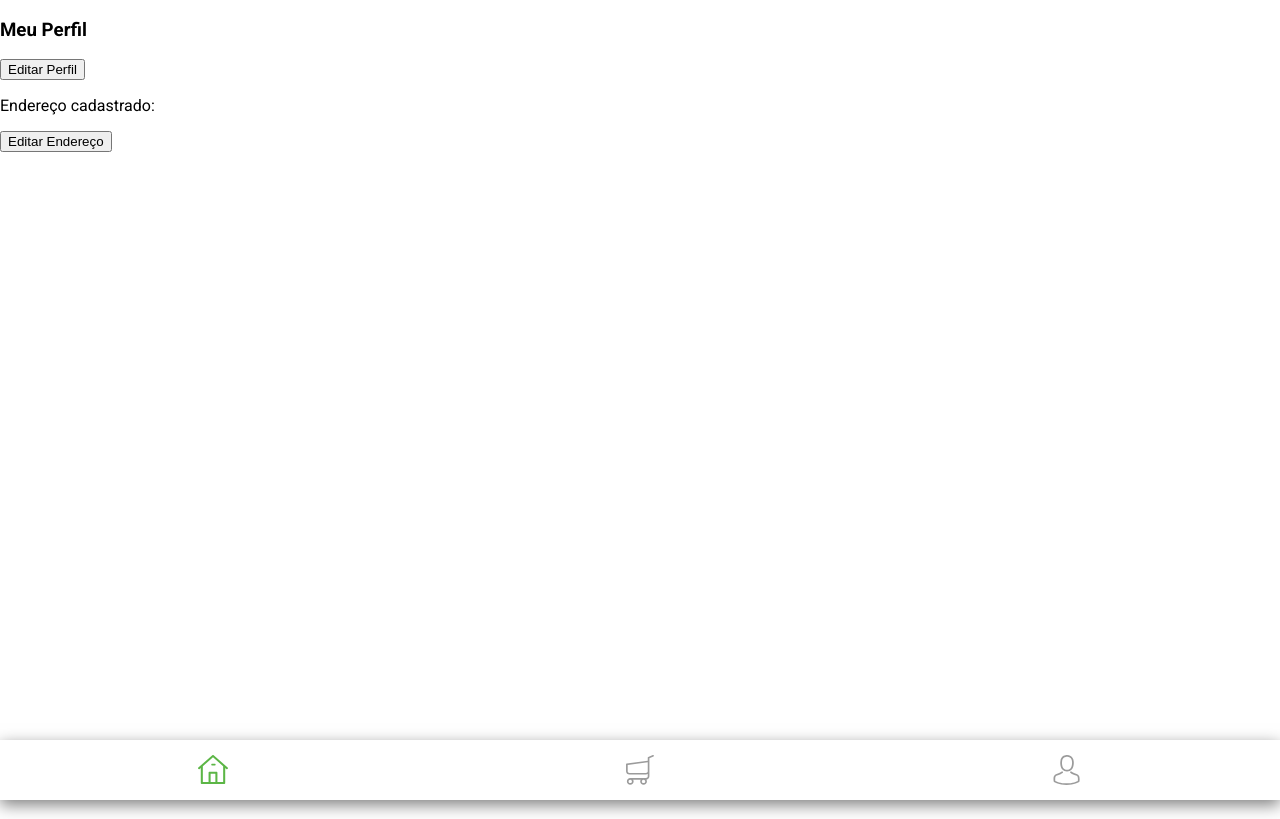
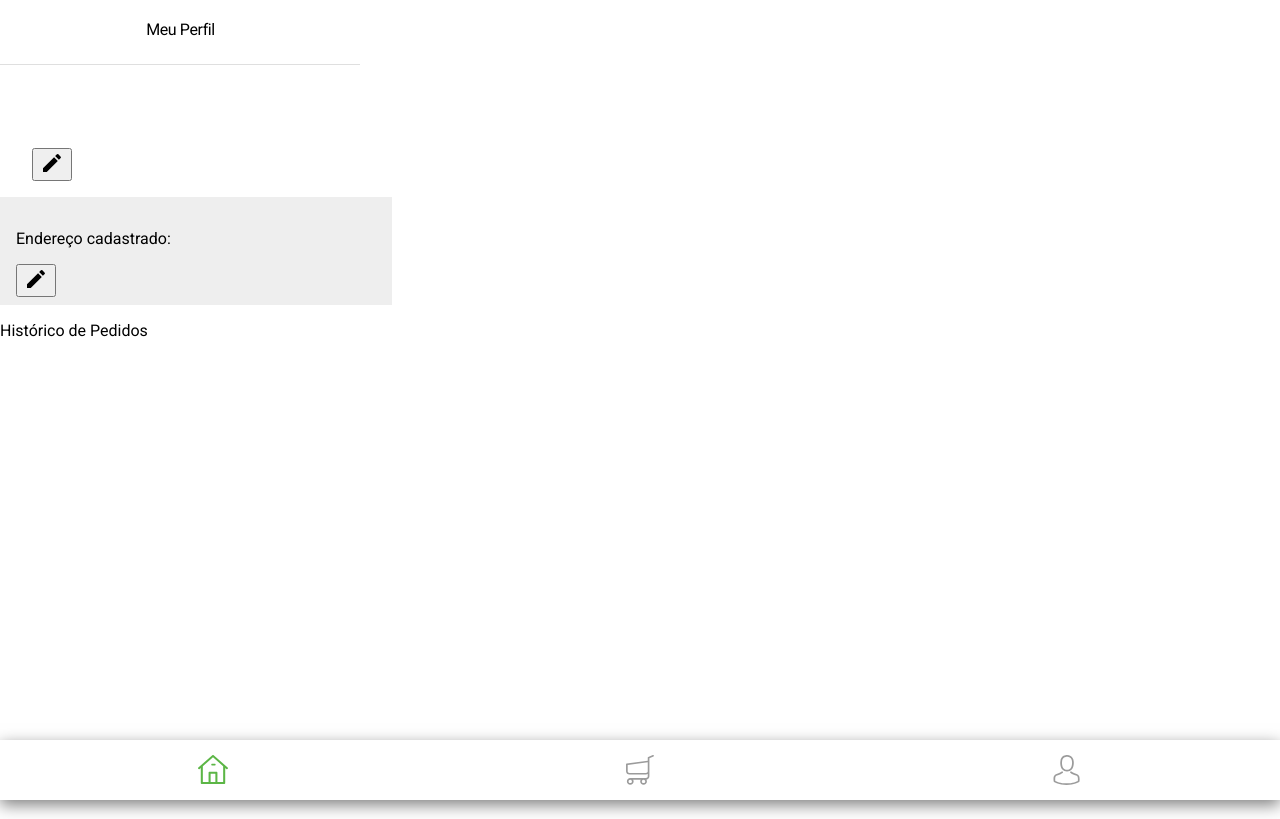
Before and after one commit to future4code/Guimaraes-labe-food5, a React (Create React App) app: page /perfil/1 in a window 1280 px wide. Built offline with nearby package versions, Linux system fonts and the light colour scheme; no server answers; sample sign-in values are in the browser's storage.

Commit message:
estilização pagina perfil em andamento

```diff
--- a/package.json
+++ b/package.json
@@ -6,6 +6,7 @@
     "@emotion/react": "^11.9.0",
     "@emotion/styled": "^11.8.1",
     "@mui/base": "^5.0.0-alpha.78",
+    "@mui/icons-material": "^5.6.2",
     "@mui/material": "^5.6.3",
     "@mui/styled-engine-sc": "^5.6.1",
     "@testing-library/jest-dom": "^5.16.4",
--- a/src/pages/ProfilePage/ProfilePage.jsx
+++ b/src/pages/ProfilePage/ProfilePage.jsx
@@ -3,6 +3,8 @@ import useProtectedPage from "../../hooks/useProtectedPage";
 import { useNavigate } from "react-router-dom";
 import axios from "axios";
 import { BASE_URL } from "../../constants/url";
+import { Name, Title, Email, Span, Rectangle, Container, Bar } from "./styled";
+import CreateIcon from "@mui/icons-material/Create";
 
 const ProfilePage = () => {
   useProtectedPage();
@@ -38,18 +40,29 @@ const ProfilePage = () => {
   };
 
   return (
-    <div>
-      <h3>Meu Perfil</h3>
-      <p>{profileList.name}</p>
-      <p>{profileList.email}</p>
-      <p>{profileList.cpf}</p>
-      <button>Editar Perfil</button>
+    <Container>
+      <Bar>
+        <Title>Meu Perfil</Title>
+      </Bar>
 
       <div>
+        <Name>{profileList.name}</Name>
+        <Email>{profileList.email}</Email>
+        <Span>{profileList.cpf}</Span>
+        <button>
+          <CreateIcon></CreateIcon>
+        </button>
+      </div>
+
+      <Rectangle>
         <p>Endereço cadastrado: {profileList.address}</p>
-        <button>Editar Endereço</button>
-      </div>
-    </div>
+        <button>
+          <CreateIcon></CreateIcon>
+        </button>
+      </Rectangle>
+
+      <span>Histórico de Pedidos</span>
+    </Container>
   );
 };
 export default ProfilePage;
--- a/src/pages/ProfilePage/styled.jsx
+++ b/src/pages/ProfilePage/styled.jsx
@@ -0,0 +1,89 @@
+import styled from "styled-components";
+
+export const Container = styled.div`
+  max-width: 100vw;
+  min-height: 100vh;
+  display: flex;
+  flex-direction: column;
+  box-sizing: border-box;
+`;
+export const Bar = styled.div`
+  width: 360px;
+  height: 64px;
+  margin: 0 0 16px;
+  -webkit-backdrop-filter: blur(10px);
+  backdrop-filter: blur(10px);
+  box-shadow: 0 0.5px 0 0 var(--black-25);
+  background-color: #fff;
+`;
+export const Title = styled.h3`
+  width: 68px;
+  height: 19px;
+  font-family: Roboto;
+  font-size: 16px;
+  font-weight: normal;
+  font-stretch: normal;
+  font-style: normal;
+  line-height: normal;
+  letter-spacing: -0.39px;
+  text-align: center;
+  color: var(--black);
+  width: 175px;
+  height: 44px;
+  margin: 20px 92px 0 93px;
+`;
+
+export const Name = styled.p`
+  width: 328px;
+  height: 18px;
+  margin: 16px 16px 8px;
+  font-family: Roboto;
+  font-size: 16px;
+  font-weight: normal;
+  font-stretch: normal;
+  font-style: normal;
+  line-height: normal;
+  letter-spacing: -0.39px;
+  color: var(--black);
+`;
+
+export const Email = styled.p`
+  width: 328px;
+  height: 18px;
+  margin: 2px 16px 8px;
+  font-family: Roboto;
+  font-size: 16px;
+  font-weight: normal;
+  font-stretch: normal;
+  font-style: normal;
+  line-height: normal;
+  letter-spacing: -0.39px;
+  color: var(--black);
+`;
+export const Span = styled.span`
+  width: 328px;
+  height: 18px;
+  margin: 8px 16px 16px;
+  font-family: Roboto;
+  font-size: 16px;
+  font-weight: normal;
+  font-stretch: normal;
+  font-style: normal;
+  line-height: normal;
+  letter-spacing: -0.39px;
+  color: var(--black);
+`;
+export const Rectangle = styled.div`
+  width: 360px;
+  height: 76px;
+  margin: 16px 0;
+  padding: 16px;
+  background-color: #eee;
+`;
+
+export const EditDados = styled.img`
+  width: 24px;
+  height: 24px;
+  margin: 16px 16px 2px 320px;
+  object-fit: contain;
+`;
```
Also changed, not shown: 1 other file (tests, documents, lock files or other folders).
